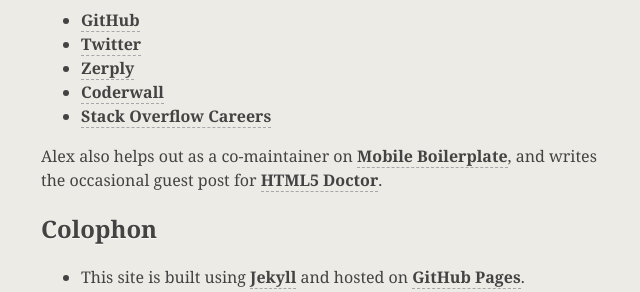
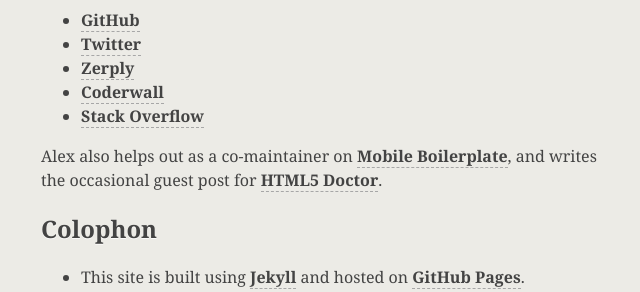
Before and after one commit to alexgibson/alxgbsn.co.uk, a Jekyll site: the page built from about/index.html, in a window 1280 px wide. Shown: the part 191-483 px from the top of the page, without its empty margins (319-959 px from the left). Built offline with Jekyll 4.4.1, drawn with Linux system fonts in a browser that asks for light colours; Markdown is read by kramdown in place of the engine named in the settings.

Commit message:
Update about page copy

```diff
--- a/about/index.html
+++ b/about/index.html
@@ -15,7 +15,7 @@
         <li><a href="http://twitter.com/alex_gibson">Twitter</a></li>
         <li><a href="http://zerply.com/alexgibson">Zerply</a></li>
         <li><a href="http://coderwall.com/alexgibson">Coderwall</a></li>
-        <li><a href="http://careers.stackoverflow.com/alexgibson">Stack Overflow Careers</a></li>
+        <li><a href="http://careers.stackoverflow.com/alexgibson">Stack Overflow</a></li>
     </ul>
 
     <p>
```
Also changed, not shown: 3 other files.
